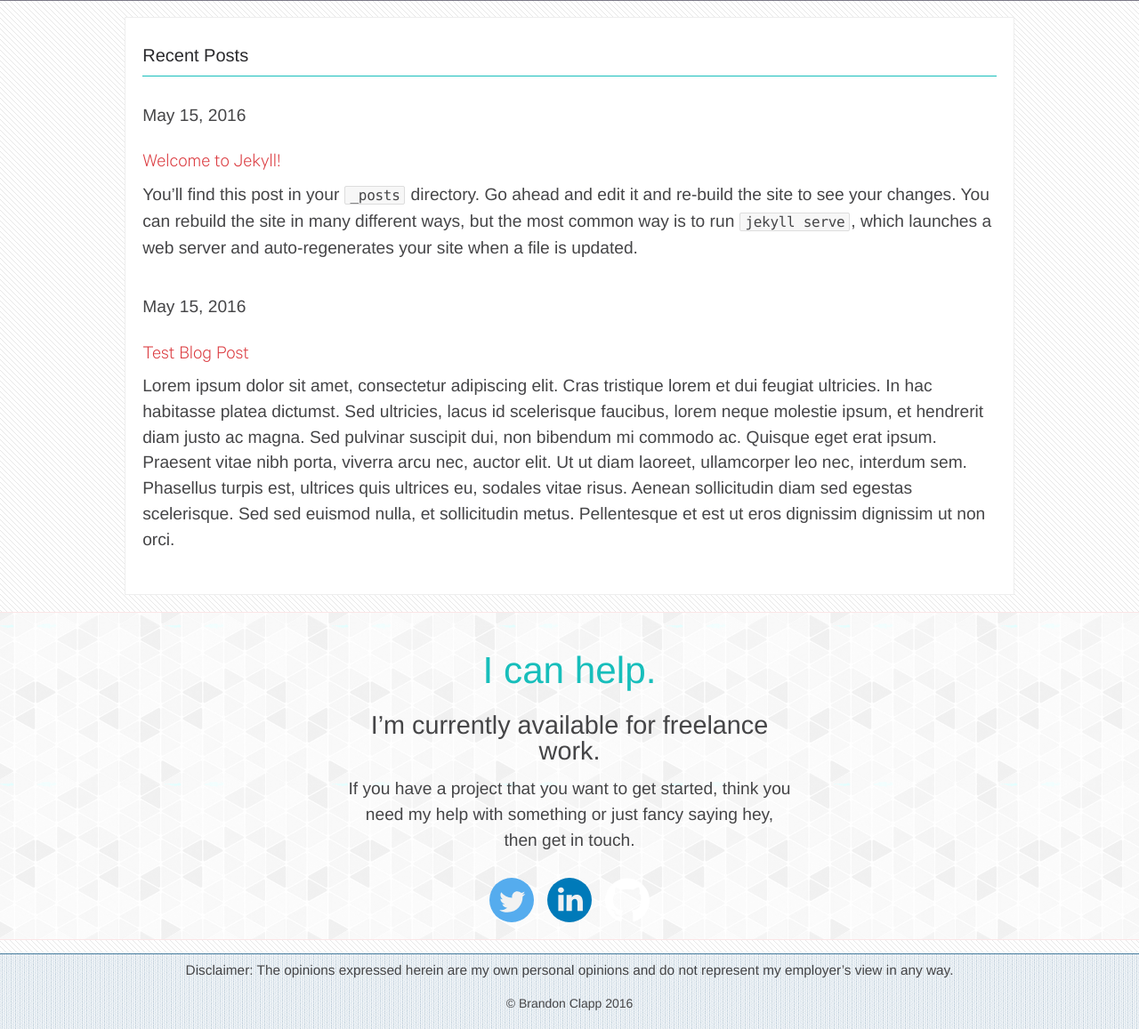
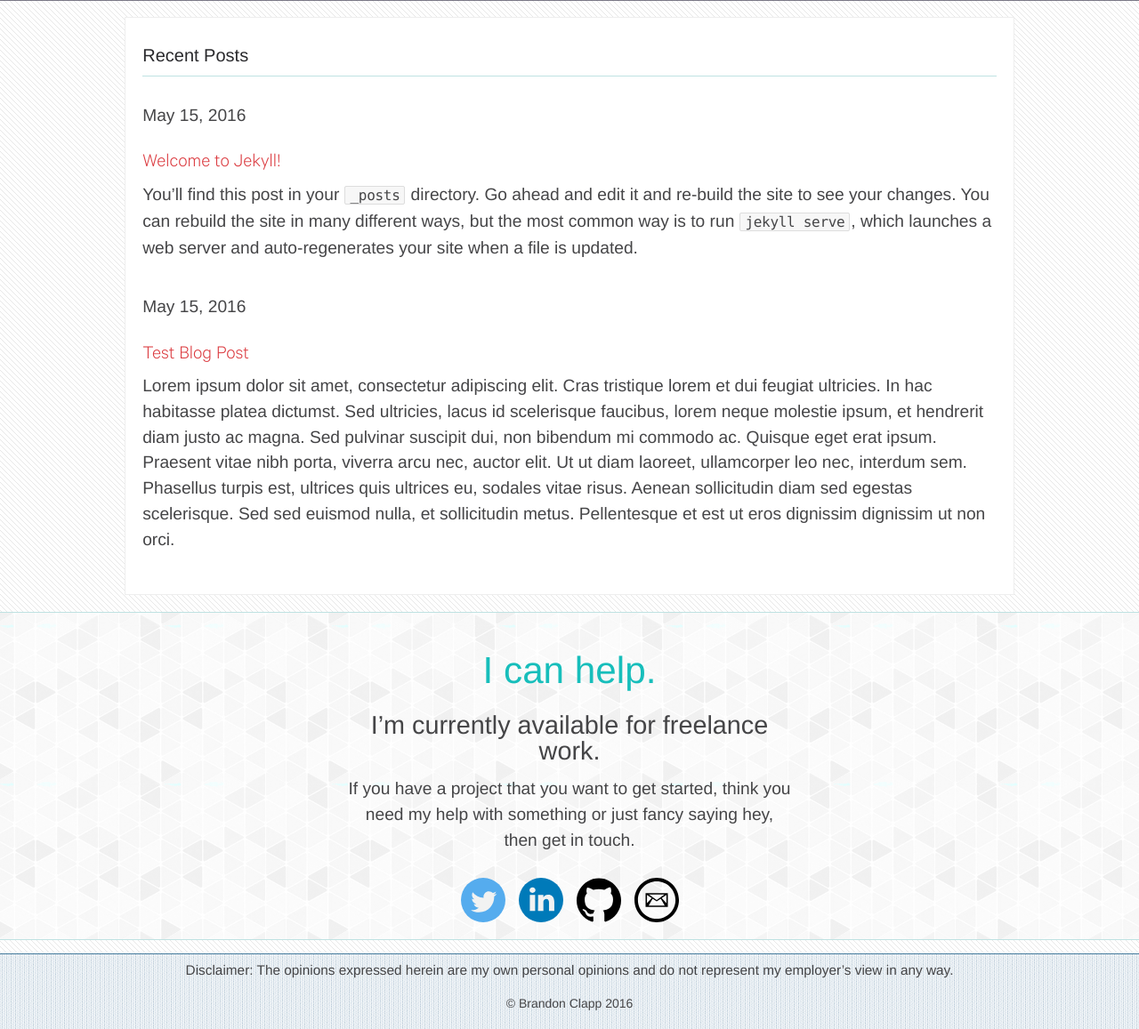
Before and after one commit to BrandonClapp/brandonclapp.github.io, a Jekyll site: the page built from index.html, in a window 1280 px wide. Shown: the part 460-1617 px from the top of the page at 89% size. Built offline with Jekyll 4.4.1, drawn with Linux system fonts in a browser that asks for light colours; some web fonts are replaced.

Commit message:
Add link for email in footer.

```diff
--- a/_includes/footer.html
+++ b/_includes/footer.html
@@ -7,7 +7,8 @@
     <div id="contact-block-widgets">
       <div class="icon">{% include icon-twitter.html %}</div>
       <div class="icon">{% include icon-linkedin.html %}</div>
-      <div class="icon">{% include icon-github.html %}</div>
+      <div class="icon">{% include icon-github-inverse.html %}</div>
+      <div class="icon">{% include icon-email.html %}</div>
     </div>
   </div>
 </div>
--- /dev/null
+++ b/_includes/icon-email.html
@@ -0,0 +1,3 @@
+<a href="/contact">
+  <span>{% include icon-email.svg %}</span>
+</a>
--- /dev/null
+++ b/_includes/icon-github-inverse.html
@@ -0,0 +1,3 @@
+<a href="https://github.com/{{ site.github_username }}" target="_blank">
+  <span>{% include icon-github-inverse.svg %}</span>
+</a>
--- a/_sass/_layout.scss
+++ b/_sass/_layout.scss
@@ -4,8 +4,11 @@
   // background: rgba(255,255,255, 0.8);
 
   $header-height: 80px;
+  // $border-color: desaturate(lighten($color5, 40%), 40%);
+  $border-color: $color5;
+
   height: $header-height;
-  border-bottom: 3px solid $color5;
+  border-bottom: 3px solid $border-color;
   background: $bg9;
 
   @media (max-width: $breakpoint-tablet) {
@@ -98,10 +101,11 @@
 /* Footer */
 
 .contact-block-wrapper {
+  $border-color: desaturate(lighten($color5, 40%), 40%);
   font-family: $font3;
   background: $bg7;
-  border-top: 1px solid lighten($color3, 40%);
-  border-bottom: 1px solid lighten($color3, 40%);
+  border-top: 1px solid $border-color;
+  border-bottom: 1px solid $border-color;
 
   .contact-block {
     text-align: center;
@@ -126,7 +130,7 @@
       margin: 0 auto;
       $icon-width: 50px;
       $icon-margin: 15px;
-      $icon-count: 3;
+      $icon-count: 4;
 
       p {
         font-size: 1.2em;
--- a/_sass/base2.scss
+++ b/_sass/base2.scss
@@ -665,7 +665,8 @@ a:focus {
 }
 
 hr {
-    border-bottom: 1px solid $color5;
+    $border-color: desaturate(lighten($color5, 40%), 40%);
+    border-bottom: 1px solid $border-color;
     border-left: 0;
     border-right: 0;
     border-top: 0;
--- a/css/main.scss
+++ b/css/main.scss
@@ -32,6 +32,7 @@ $color2:          #F1FAEE;
 $color3:          #DB3A3F;
 $color4:          #457B9D;
 $color5:          #17BEBB;
+// $color5:          adjust-hue($color5, 80%);
 $color-light-borders: #EAE8FF;
 
 // Import partials from `sass_dir` (defaults to `_sass`)
```
Also changed, not shown: _includes/icon-email.svg (added), _includes/icon-github-inverse.svg (added), _includes/icon-github.svg, _includes/icon-linkedin.svg, _includes/icon-twitter.svg, 4 other files.
